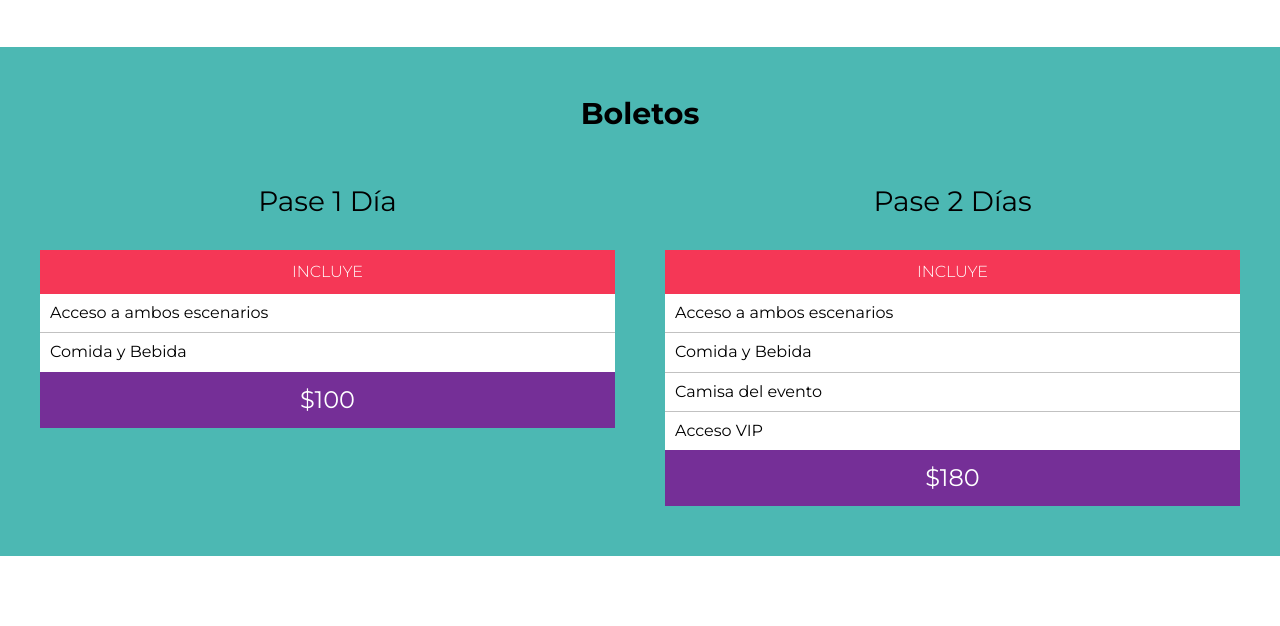
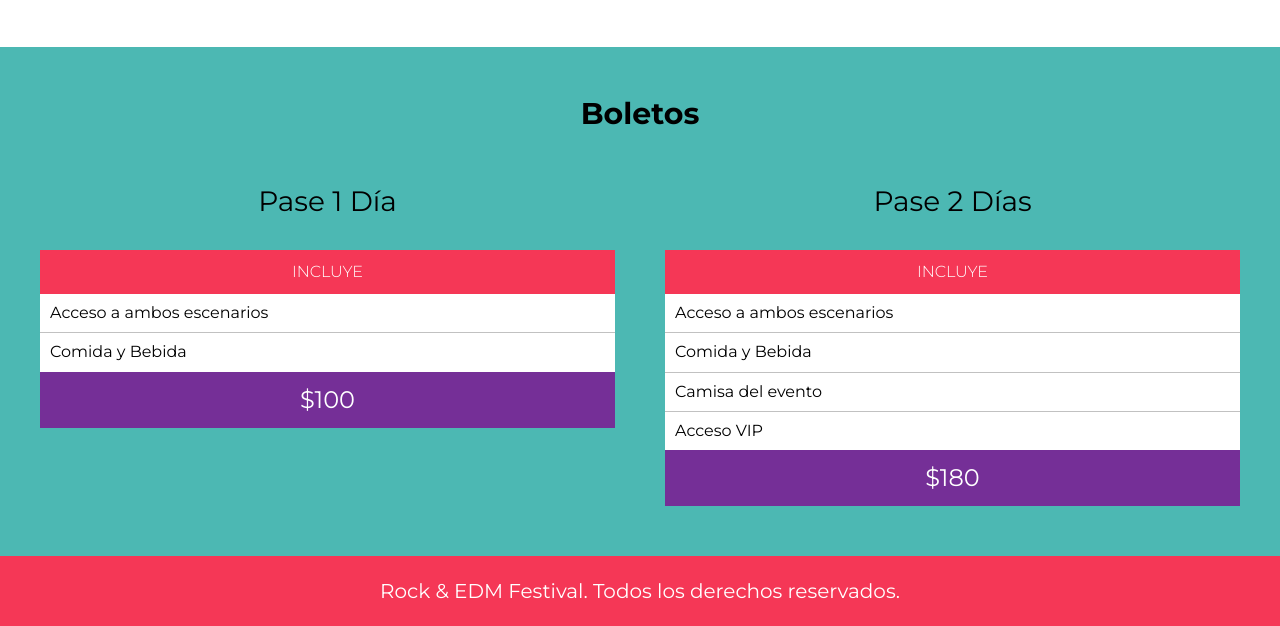
Before and after one commit to garguidevsw/rock-festival, a website: page index.html in a window 1280 px wide. Shown: the part 3881-4507 px from the top of the page. Before the commit the page ends 4437 px from the top, so only its background shows below. Drawn offline with nearby package versions, Linux system fonts and the light colour scheme; files that its build step writes are made by us from their sources; files whose address does not match are found by name.

```diff
--- a/index.html
+++ b/index.html
@@ -226,6 +226,10 @@
 
     </section>
 
+    <section class="site-footer">
+        <p>Rock & EDM Festival. Todos los derechos reservados.</p>
+    </section>
+
     <script src="build/js/app.js"></script>
 </body>
 </html>
--- /dev/null
+++ b/src/scss/layout/_footer.scss
@@ -0,0 +1,13 @@
+@use 'base/variables' as v;
+
+.site-footer {
+    background-color: v.$pink;
+    padding: 2rem 0;
+
+    p {
+        margin: 0;
+        text-align: center;
+        color: v.$white;
+        font-weight: 400;
+    }
+}
--- a/src/scss/layout/_index.scss
+++ b/src/scss/layout/_index.scss
@@ -4,3 +4,4 @@
 @forward 'lineup';
 @forward 'galeria';
 @forward 'boletos';
+@forward 'footer';
```
